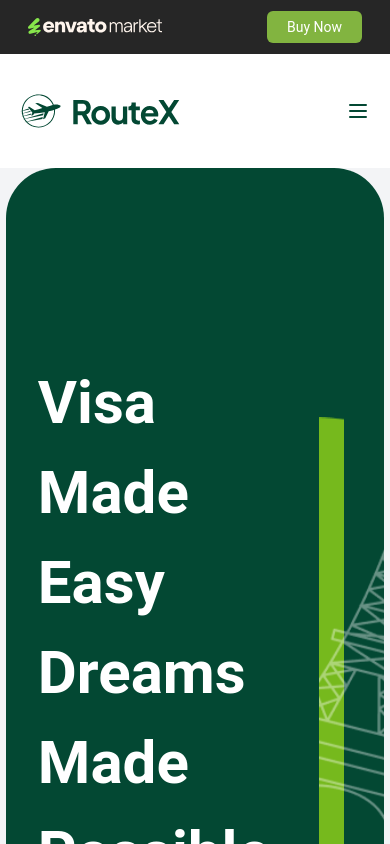
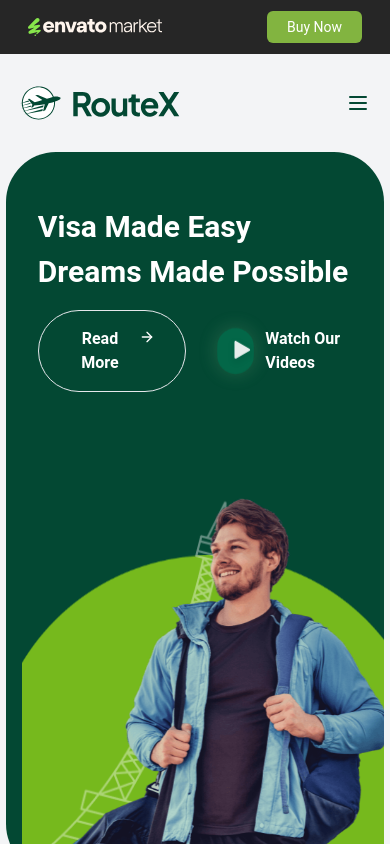
Before and after one commit to ronok-shahariar/RouteX, a website built with Vite: page index.html in a window 390 px wide. Shown: the top 844 px of the page. Built offline with nearby package versions, Linux system fonts and the light colour scheme.

Commit message:
Content Box 1 & Card Show both are responsive

```diff
--- a/index.html
+++ b/index.html
@@ -37,7 +37,7 @@
 
                 .image-2 {
                     animation: moveBackImage1 3s infinite; /* slower movement circle*/
-
+                    z-index: 4;
                 }
 
                 .image-3 {
@@ -312,7 +312,7 @@
         </div>
 
         <!-- Navigation Bar  -->
-        <nav class="bg-white text-green_3 font-roboto w-full px-5 py-2 relative z-20">
+        <nav class="bg-gray-100 text-green_3 font-roboto w-full px-5 relative z-20">
             <div class="flex items-center justify-between w-full px-0 py-6">
                 <!-- Logo -->
                 <img src="./images/logo.svg" alt="" class="w-[160px] h-[50px] cursor-pointer">
@@ -369,13 +369,16 @@
             </ul>
         </nav>
 
+
+
+
+
         <!-- Content Box -1 -->
-        <section class="flex relative min-h-[720px] bg-greenBody rounded-[50px] w-[97%] mx-auto">
-            <div class="justify-between relative px-8 py-10">
-
+        <section class=" lg:flex relative lg:min-h-[720px]  bg-greenBody rounded-[50px] w-[97%] mx-auto">
             <!-- Left Side -->
+             <div class=" justify-between relative px-8 py-8 ">
                  <div class="flex flex-col justify-center ">
-                    <p class="font-roboto font-bold text-white text-[60px] pt-[150px]">
+                     <p class="font-roboto font-bold text-white text-[30px] lg:text-[60px] pt-[20px] lg:pt-[150px] ">
                          Visa Made Easy Dreams Made Possible
                      </p>
 
@@ -405,25 +408,27 @@
              </div>
 
              <!-- Right Side -->
-                <div class="w-[130%] relative overflow-hidden justify-between">
+             <div class=" w-full lg:w-[130%] relative overflow-hidden ">
                 <!-- Image container with overlapping images -->
-                    <div class=" relative w-full h-full ms-auto">
+                <div class=" relative w-full min-h-[450px] lg:h-full mx-auto overflow-hidden">
                     <!-- Front Image -->
                     <img src="./images/frontImage.png" alt="Image 1"
-                            class="absolute top-9 right-40 w-[500px] h-[684px] image-1 object-cover">
+                        class="absolute  -bottom-24 left-10 lg:top-9 lg:right-40 w-[350px] h-[484px] lg:w-[500px] lg:h-[684px] image-1 object-cover">
 
                     <!-- Back Images -->
                     <img src="./images/backImage.png" alt="Image 2"
-                            class="absolute top-64 right-10 w-[600px] h-[600px] image-2  object-cover filter saturate-100 brightness-90 contrast-70" style="clip-path: inset(0 0 10% 0);">
+                        class="absolute  -bottom-32 left-4 lg:top-64 lg:right-10 w-[440px] h-[440px] lg:w-[600px] lg:h-[600px] image-2  object-cover filter saturate-100 brightness-90 contrast-70" style="clip-path: inset(0 0 10% 0);">
 
                     <img src="./images/backImage2.png" alt="Image 3"
-                            class="absolute top-36 -right-0 w-[400px] h-[610px] image-3  object-cover filter saturate-150 brightness-110 contrast-120">
+                        class="absolute  -bottom-24 right-[50px] lg:top-36 lg:-right-0 w-[400px] h-[510px] lg:w-[400px] lg:h-[610px] image-3  object-cover filter saturate-150 brightness-110 contrast-120">
                 </div>
             </div>
         </section>
 
-        <!-- Card 1 -->
-        <section class="grid grid-cols-3 gap-12 w-[90%] mx-auto pt-16 min-h-[500px]">
+
+
+        <!-- Card Show -->
+        <section class=" grid grid-cols-1 lg:grid-cols-3 gap-12 w-[90%] mx-auto pt-16 min-h-[500px]">
             <!-- Box 1 -->
 
             <div class="z-[100] border-2 border-gray-300 relative w-full h-full flex flex-col  pt-12 pl-8 py-6 pr-8 rounded-[20px]">
```
Lines whose indentation alone changed are shown as unchanged.
